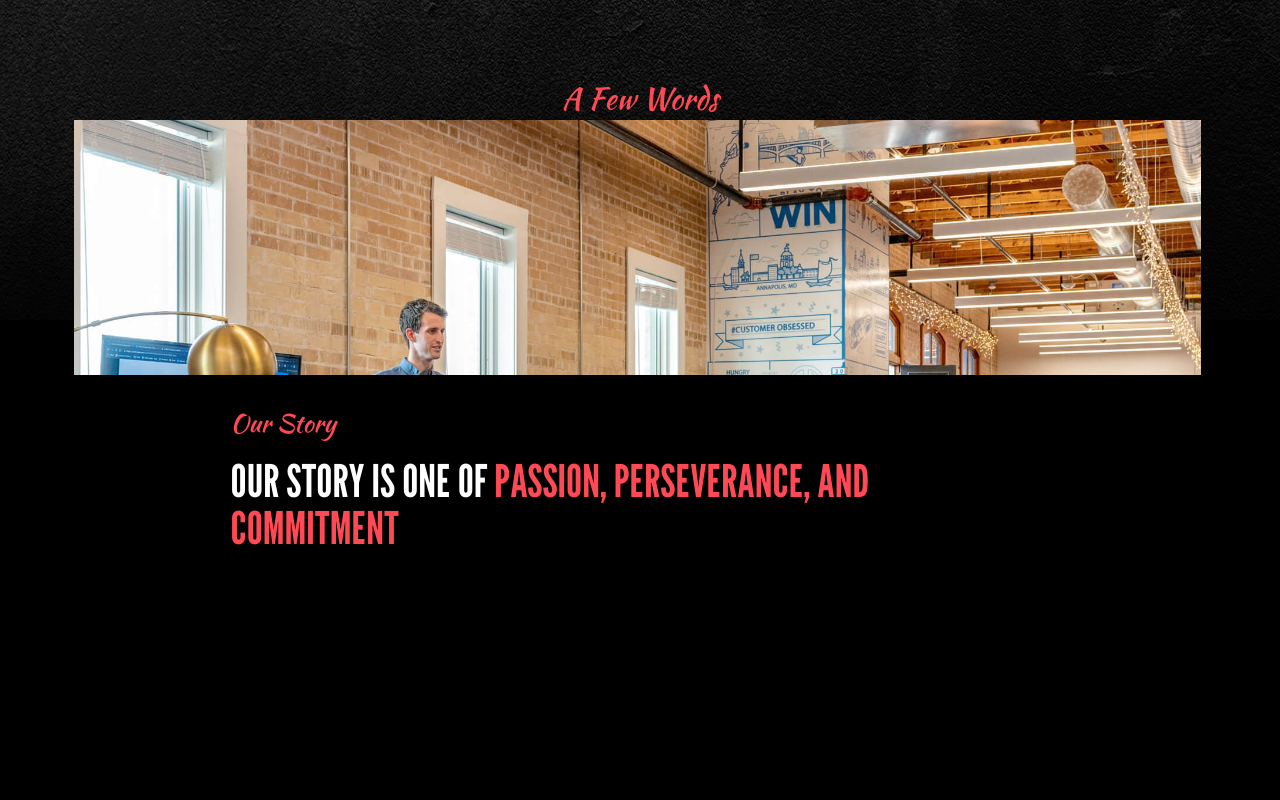
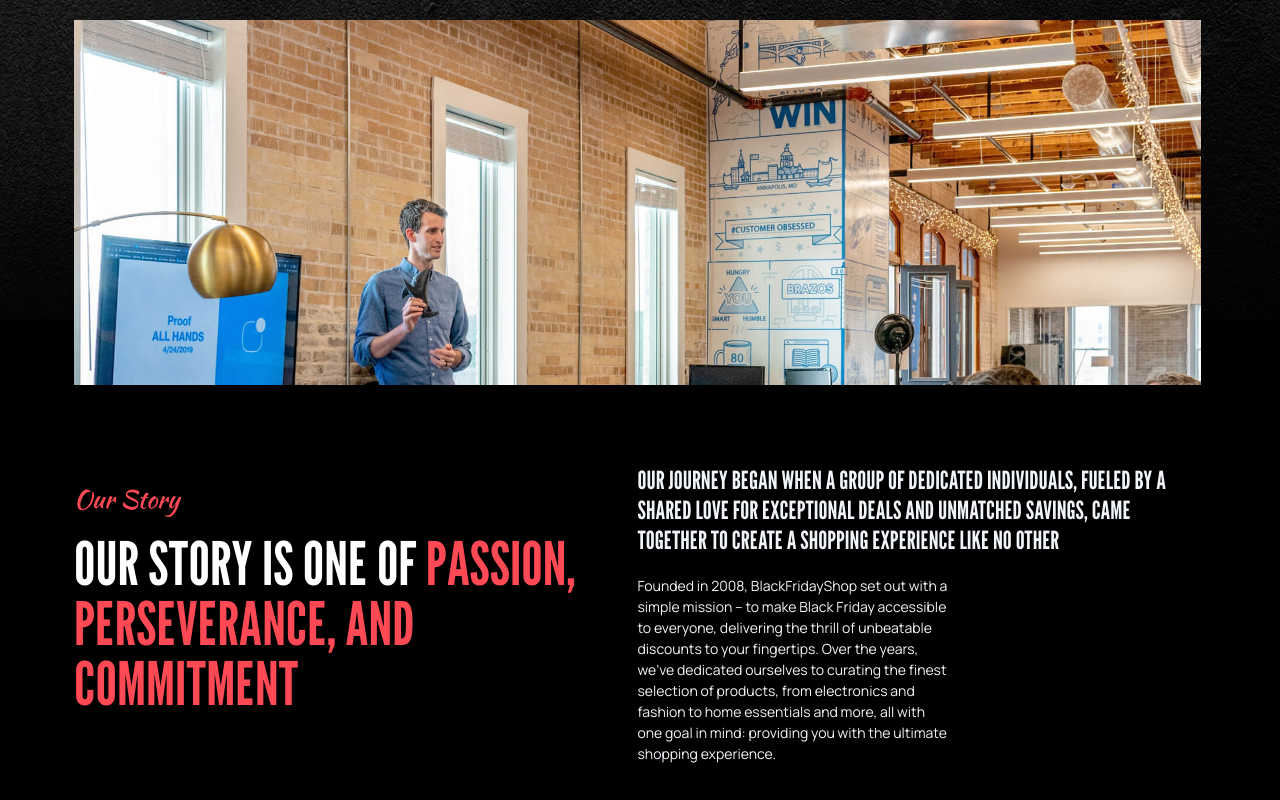
Before and after one commit to sofia-kn/shop-black-friday-nextjs, a Next.js app: page /about in a window 1280 px wide. Shown: the part 480-1280 px from the top of the page. Built offline with nearby package versions, Linux system fonts and the light colour scheme.

Commit message:
feat(aboutt/page): feat responsive

```diff
--- a/src/app/about/page.js
+++ b/src/app/about/page.js
@@ -2,30 +2,50 @@
 Object.defineProperty(exports, "__esModule", { value: true });
 function page() {
     return (<>
-      <div className="absolute bottom-[45rem] md:bottom-[7rem] xl:bottom-[7rem] flex w-full flex-col justify-center items-center  mt-[115px] md:mt-[157px] lg:mt-[175px] lg-max:mt-[212px] 3xl-max:mt-[215px]  px-2">
+      <div className="absolute bottom-[45rem] md:bottom-[40rem] flex w-full flex-col justify-center items-center  mt-[115px] md:mt-[157px] lg:mt-[175px] lg-max:mt-[212px] 3xl-max:mt-[215px]  px-2">
         <p className="text-[#FF4955] mb-7 3xl-max:mb-6  font-Kr text-[20px] lg:text-[23px] lg-max:text-[30px]">
           A Few Words
         </p>
         <h1 className="text-[5.6rem] lg:text-[10rem] lg-max:text-[11rem]  leading-[5.1rem] lg:leading-[9rem] lg-max:leading-[10rem] tracking-[0] font-Lr font-normal uppercase ">
           ABOUT US
         </h1>
-        <span className="w-[60px] borderRed mt-[3rem] md:mt-[1rem]"></span>
+        <span className="w-[60px] borderRed mt-[3rem] md:mt-[4rem]"></span>
       </div>
 
-      <main className="flex flex-col items-center justify-between relative bottom-[35rem] lg:mt-[15rem] customContainer">
-        <div className="w-full h-[25.5rem] relative py-[4rem] px-[2rem] lg:py-[9rem] lg:px-[7rem] aboutPageImage"></div>
-        <div className='mt-8 lg:mt-[3rem]'>
-          <h3 className="text-[#FF4955] text-[2rem] lg:text-[2.5rem] font-Kr">
+      <main className="flex flex-col items-center justify-between relative bottom-[35rem] lg:mt-[5rem] customContainer">
+        <div className="w-full h-[25.5rem] relative aboutPageImage xl:bg-fixed xl:h-[36.5rem] "></div>
+        <div className="lg:flex lg:justify-between lg:items-center lg:mt-[8rem]">
+          <div className="mt-8 md:mt-[7rem] lg:basis-[50%] lg:mt-0">
+            <h3 className="text-[#FF4955] text-[2rem] md:text-[2.5rem] font-Kr">
               Our Story
             </h3>
-          <h2 className="w-[90%] leading-8 mt-6 mb-6 font-Lr lg:text-left">
-            <span className="text-[3.5rem] md:text-6xl lg:text-7xl uppercase">
+            <h2 className="w-[90%] md:w-[95%] leading-8 my-6 font-Lr md:mb-14">
+              <span className="text-[3.5rem] md:text-6xl md:text-[6rem] uppercase">
                 Our story is one of{" "}
               </span>
-            <span className="text-[3.5rem] md:text-6xl lg:text-7xl text-[#FF4955] uppercase">
+              <span className="text-[3.5rem] md:text-6xl md:text-[6rem] text-[#FF4955] uppercase">
                 passion, perseverance, and commitment
               </span>
             </h2>
+          </div>
+
+          <div className="lg:basis-[50%]">
+            <h4 className="text-[2.5rem] leading-[3rem] font-Lr text-slate-100 mt-12 lg:mt-0 uppercase">
+              Our journey began when a group of dedicated individuals, fueled by
+              a shared love for exceptional deals and unmatched savings, came
+              together to create a shopping experience like no other{" "}
+            </h4>
+
+            <p className="xl:pr-[250px] text-[1.4rem] font-M text-slate-100 lg:text-left mt-8">
+              Founded in 2008, BlackFridayShop set out with a simple mission –
+              to make Black Friday accessible to everyone, delivering the thrill
+              of unbeatable discounts to your fingertips. Over the years, we've
+              dedicated ourselves to curating the finest selection of products,
+              from electronics and fashion to home essentials and more, all with
+              one goal in mind: providing you with the ultimate shopping
+              experience.
+            </p>
+          </div>
         </div>
       </main>
     </>);
--- a/src/app/about/page.tsx
+++ b/src/app/about/page.tsx
@@ -1,32 +1,50 @@
 export default function page() {
   return (
     <>
-      <div className="absolute bottom-[45rem] md:bottom-[7rem] xl:bottom-[7rem] flex w-full flex-col justify-center items-center  mt-[115px] md:mt-[157px] lg:mt-[175px] lg-max:mt-[212px] 3xl-max:mt-[215px]  px-2">
+      <div className="absolute bottom-[45rem] md:bottom-[40rem] flex w-full flex-col justify-center items-center  mt-[115px] md:mt-[157px] lg:mt-[175px] lg-max:mt-[212px] 3xl-max:mt-[215px]  px-2">
         <p className="text-[#FF4955] mb-7 3xl-max:mb-6  font-Kr text-[20px] lg:text-[23px] lg-max:text-[30px]">
           A Few Words
         </p>
         <h1 className="text-[5.6rem] lg:text-[10rem] lg-max:text-[11rem]  leading-[5.1rem] lg:leading-[9rem] lg-max:leading-[10rem] tracking-[0] font-Lr font-normal uppercase ">
           ABOUT US
         </h1>
-        <span className="w-[60px] borderRed mt-[3rem] md:mt-[1rem]"></span>
+        <span className="w-[60px] borderRed mt-[3rem] md:mt-[4rem]"></span>
       </div>
 
-      <main className="flex flex-col items-center justify-between relative bottom-[35rem] lg:mt-[15rem] customContainer">
-        <div className="w-full h-[25.5rem] relative py-[4rem] px-[2rem] lg:py-[9rem] lg:px-[7rem] aboutPageImage"></div>
-        <div
-          className='mt-8 lg:mt-[3rem]'
-        >
-          <h3 className="text-[#FF4955] text-[2rem] lg:text-[2.5rem] font-Kr">
+      <main className="flex flex-col items-center justify-between relative bottom-[35rem] lg:mt-[5rem] customContainer">
+        <div className="w-full h-[25.5rem] relative aboutPageImage xl:bg-fixed xl:h-[36.5rem] "></div>
+        <div className="lg:flex lg:justify-between lg:items-center lg:mt-[8rem]">
+          <div className="mt-8 md:mt-[7rem] lg:basis-[50%] lg:mt-0">
+            <h3 className="text-[#FF4955] text-[2rem] md:text-[2.5rem] font-Kr">
               Our Story
             </h3>
-          <h2 className="w-[90%] leading-8 mt-6 mb-6 font-Lr lg:text-left">
-            <span className="text-[3.5rem] md:text-6xl lg:text-7xl uppercase">
+            <h2 className="w-[90%] md:w-[95%] leading-8 my-6 font-Lr md:mb-14">
+              <span className="text-[3.5rem] md:text-6xl md:text-[6rem] uppercase">
                 Our story is one of{" "}
               </span>
-            <span className="text-[3.5rem] md:text-6xl lg:text-7xl text-[#FF4955] uppercase">
+              <span className="text-[3.5rem] md:text-6xl md:text-[6rem] text-[#FF4955] uppercase">
                 passion, perseverance, and commitment
               </span>
             </h2>
+          </div>
+
+          <div className="lg:basis-[50%]">
+            <h4 className="text-[2.5rem] leading-[3rem] font-Lr text-slate-100 mt-12 lg:mt-0 uppercase">
+              Our journey began when a group of dedicated individuals, fueled by
+              a shared love for exceptional deals and unmatched savings, came
+              together to create a shopping experience like no other{" "}
+            </h4>
+
+            <p className="xl:pr-[250px] text-[1.4rem] font-M text-slate-100 lg:text-left mt-8">
+              Founded in 2008, BlackFridayShop set out with a simple mission –
+              to make Black Friday accessible to everyone, delivering the thrill
+              of unbeatable discounts to your fingertips. Over the years, we've
+              dedicated ourselves to curating the finest selection of products,
+              from electronics and fashion to home essentials and more, all with
+              one goal in mind: providing you with the ultimate shopping
+              experience.
+            </p>
+          </div>
         </div>
       </main>
     </>
```
Lines whose indentation alone changed are shown as unchanged.
